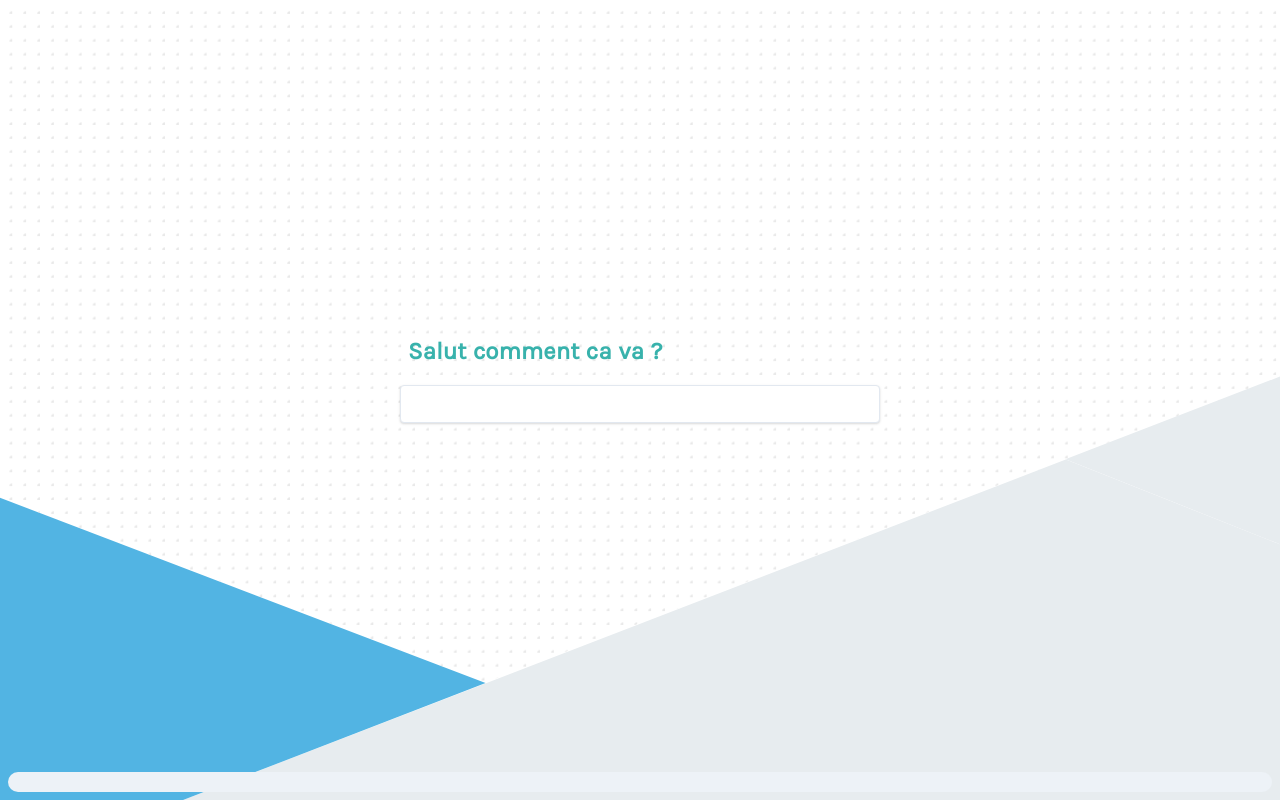
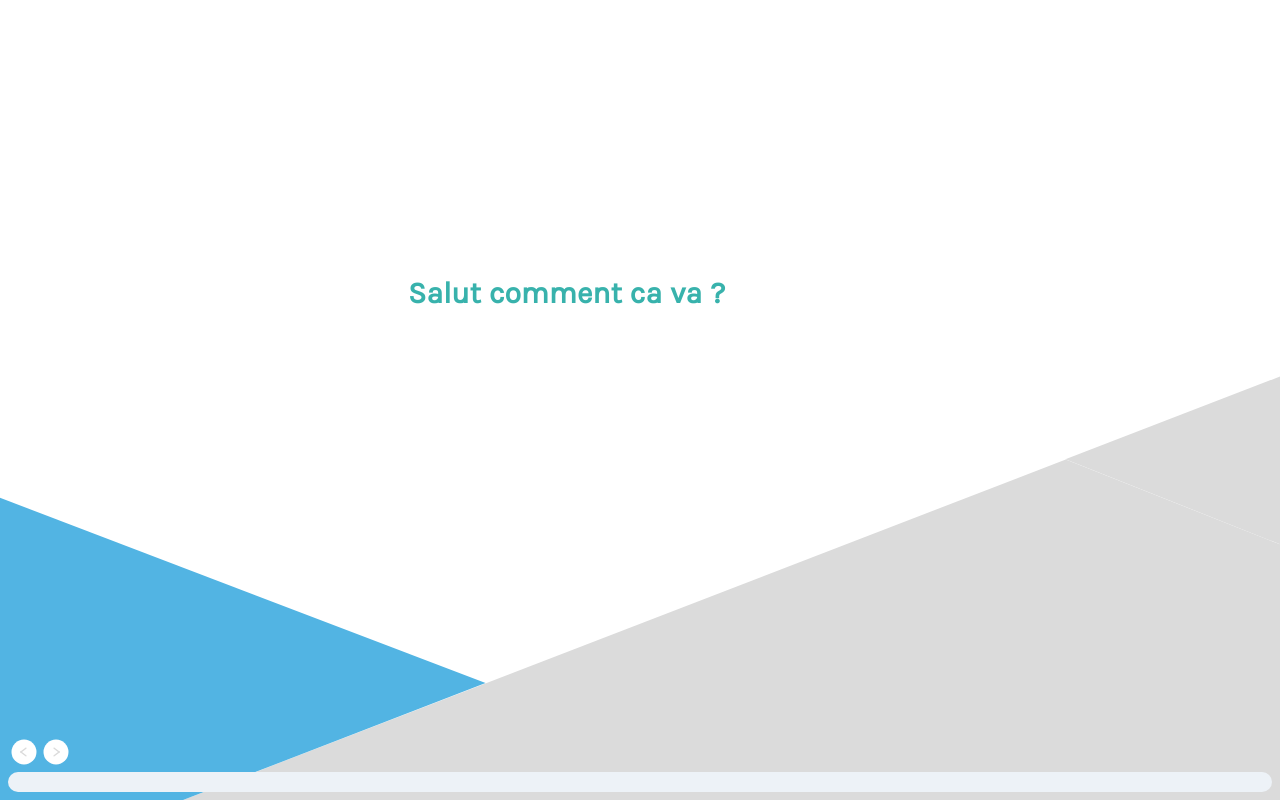
Before and after one commit to herveGuigoz/form_type, a Nuxt app: page / in a window 1280 px wide. Built offline with nearby package versions, Linux system fonts and the light colour scheme.

Commit message:
setup google API

```diff
--- /dev/null
+++ b/Doc/GoogleApi.md
@@ -0,0 +1,13 @@
+## Setup
+
+### Enable the Google Sheets API
+
+[Get creditentials](https://developers.google.com/sheets/api/quickstart/nodejs)
+
+get `credentials.json`
+
+* Client Id
+197587940647-2bvl81hjc6aptdb0gea25h8bksegsh39.apps.googleusercontent.com
+
+* Client Secret
+ynu3GxmJkuWuYAfROuv8xuYo
--- a/assets/css/tailwind.css
+++ b/assets/css/tailwind.css
@@ -8,3 +8,9 @@
   font-weight: normal;
   font-style: normal;
 }
+button:focus {
+  outline: none;
+}
+input:focus {
+  outline: none;
+}
--- a/components/FormElements/InputBox.vue
+++ b/components/FormElements/InputBox.vue
@@ -1,16 +1,16 @@
 <template>
   <div>
       <div class="mb-4">
-        <label class="block flex text-teal-500 text-2xl font-bold mb-2" for="username">
+        <label class="block flex text-teal-500 text-3xl font-bold mb-2" for="username">
           <span class="ml-2">{{ message }}</span>
         </label>
       </div>
       <input
-        class="shadow appearance-none border rounded w-full py-2 px-3 text-gray-700 leading-tight focus:outline-none focus:shadow-outline"
+        class="text-4xl appearance-none text-blue-800 w-full py-2 px-3 text-gray-700 leading-tight focus:outline-none"
         id="username"
         :type="type"
         :value="value"
-        placeholder=""
+        ref="input"
         @input="$emit('handleAnswer', $event.target.value)"
       >
   </div>
@@ -31,6 +31,9 @@ export default {
       type: String,
       required: true
     }
+  },
+  mounted () {
+    this.$nextTick(()=> this.$refs.input.focus())
   }
 }
 </script>
--- /dev/null
+++ b/components/GoBackIcon.vue
@@ -0,0 +1,18 @@
+<template>
+<svg class="h-8 w-8" xmlns="http://www.w3.org/2000/svg" viewBox="0 0 128 128">
+<path fill="#fff" d="M64 14A50 50 0 1 0 64 114A50 50 0 1 0 64 14Z"/>
+<path :fill="isAvailaible ? '#52B4E3' : '#dbdbdb'" d="M51.5,67c-0.9,0-1.8-0.4-2.4-1.2c-1-1.3-0.7-3.2,0.6-4.2l20-15c1.3-1,3.2-0.7,4.2,0.6c1,1.3,0.7,3.2-0.6,4.2l-20,15C52.8,66.8,52.1,67,51.5,67z"/>
+  <path :fill="isAvailaible ? '#52B4E3' : '#dbdbdb'" d="M71.5,82c-0.6,0-1.3-0.2-1.8-0.6l-20-15c-1.3-1-1.6-2.9-0.6-4.2s2.9-1.6,4.2-0.6l20,15c1.3,1,1.6,2.9,0.6,4.2C73.3,81.6,72.4,82,71.5,82z"/>
+</svg>
+</template>
+
+<script>
+export default {
+  props: {
+    isAvailaible: {
+      type: Boolean,
+      required: true
+    },
+  }
+}
+</script>
--- /dev/null
+++ b/components/GoFowardIcon.vue
@@ -0,0 +1,18 @@
+<template>
+<svg class="h-8 w-8" xmlns="http://www.w3.org/2000/svg" viewBox="0 0 128 128">
+<path fill="#fff" d="M64 14A50 50 0 1 0 64 114A50 50 0 1 0 64 14Z"/>
+<path :fill="isAvailaible ? '#52B4E3' : '#dbdbdb'" d="M76.5,67c-0.6,0-1.3-0.2-1.8-0.6l-20-15c-1.3-1-1.6-2.9-0.6-4.2c1-1.3,2.9-1.6,4.2-0.6l20,15c1.3,1,1.6,2.9,0.6,4.2C78.3,66.6,77.4,67,76.5,67z"/>
+<path :fill="isAvailaible ? '#52B4E3' : '#dbdbdb'" d="M56.5,82c-0.9,0-1.8-0.4-2.4-1.2c-1-1.3-0.7-3.2,0.6-4.2l20-15c1.3-1,3.2-0.7,4.2,0.6c1,1.3,0.7,3.2-0.6,4.2l-20,15C57.8,81.8,57.1,82,56.5,82z"/>
+</svg>
+</template>
+
+<script>
+export default {
+  props: {
+    isAvailaible: {
+      type: Boolean,
+      required: true
+    },
+  }
+}
+</script>
--- /dev/null
+++ b/credentials.json
@@ -0,0 +1 @@
+{"installed":{"client_id":"197587940647-2bvl81hjc6aptdb0gea25h8bksegsh39.apps.googleusercontent.com","project_id":"form-type-nuxt-1576885571488","auth_uri":"https://accounts.google.com/o/oauth2/auth","token_uri":"https://oauth2.googleapis.com/token","auth_provider_x509_cert_url":"https://www.googleapis.com/oauth2/v1/certs","client_secret":"ynu3GxmJkuWuYAfROuv8xuYo","redirect_uris":["urn:ietf:wg:oauth:2.0:oob","http://localhost"]}}
--- a/layouts/default.vue
+++ b/layouts/default.vue
@@ -29,34 +29,9 @@ html {
   background-position: bottom;
   background-size: cover;
   height: 100vh;
+  width: 100%;
+  z-index: -99;
   background-repeat: no-repeat;
-}
-.button--green {
-  display: inline-block;
-  border-radius: 4px;
-  border: 1px solid #3b8070;
-  color: #3b8070;
-  text-decoration: none;
-  padding: 10px 30px;
-}
-
-.button--green:hover {
-  color: #fff;
-  background-color: #3b8070;
-}
-
-.button--grey {
-  display: inline-block;
-  border-radius: 4px;
-  border: 1px solid #35495e;
-  color: #35495e;
-  text-decoration: none;
-  padding: 10px 30px;
-  margin-left: 15px;
-}
-
-.button--grey:hover {
-  color: #fff;
-  background-color: #35495e;
+  position: fixed;
 }
 </style>
--- a/pages/index.vue
+++ b/pages/index.vue
@@ -1,19 +1,25 @@
 <template>
   <div class="w-full h-screen flex flex-col items-center justify-end">
-    <div v-if="isCompleted" class="w-full max-w-xl h-full flex flex-col justify-center">
+    <transition name="next" mode="out-in">
+      <div v-if="isCompleted" class="w-full max-w-xl ml-10 h-full flex flex-col justify-center">
         <div v-for="(question, index) in questions" :key="index" class="text-teal-500 text-2xl">
           <span>{{ question.value }} : </span>
           <span>{{ question.answer }}</span>
         </div>
       </div>
+    </transition>
     <div v-if="!isCompleted" class="w-full max-w-xl h-full flex flex-col justify-center">
       <form
         @submit.prevent="next"
-        class="rounded px-8 pt-8 pb-8 mb-4 mx-4"
+        autocomplete="off"
+        class="rounded px-8 pb-8 mx-4 -mt-10"
       >
-        <transition name="slide-up">
+        <transition :name="currentTransition" mode="out-in">
           <component
               :is="formsTypeComponents"
+              :key="currentQuestion"
+              enter-active-class="fadeIn"
+              leave-active-class="fadeOut"
               :type="questions[currentQuestion].type"
               :message="questions[currentQuestion].value"
               :value="questions[currentQuestion].answer"
@@ -33,6 +39,14 @@
         </transition>
       </div>
     </div>
+    <div class="w-full flex px-2 mb-1">
+      <div @click="previous">
+        <go-back-icon :isAvailaible="currentQuestion !== 0 && !isCompleted"/>
+      </div>
+      <div @click="next">
+        <go-foward-icon :isAvailaible="isInputValid && !isCompleted"/>
+      </div>
+    </div>
     <div class="w-full px-2">
       <progress-bar :percentage="contentProgress" class="mb-2 h-5">
         <span class="text-xs text-white w-full flex justify-end pr-2">{{contentProgress}}%</span>
@@ -44,14 +58,19 @@
 <script>
 import InputBox from "../components/FormElements/InputBox";
 import ProgressBar from "../components/ProgressBar";
+import GoBackIcon from '../components/GoBackIcon'
+import GoFowardIcon from '../components/GoFowardIcon'
 export default {
   components: {
     InputBox,
-    ProgressBar
+    ProgressBar,
+    GoBackIcon,
+    GoFowardIcon
   },
   data() {
     return {
       isCompleted: false,
+      currentTransition: '',
       currentQuestion: 0,
       questions: [
         {
@@ -66,7 +85,7 @@ export default {
         },
         {
           type: 'text',
-          value: 'Ca te rend heureux ?',
+          value: 'As tu fais tout tes cadeaux ?',
           answer: ''
         }
       ]
@@ -92,6 +111,13 @@ export default {
     handleAnswer(answer) {
       this.questions[this.currentQuestion].answer = answer
     },
+    previous() {
+      if (this.currentQuestion === 0) {
+        return
+      }
+      this.currentTransition = 'prev'
+      this.currentQuestion--
+    },
     next () {
       if (!this.isInputValid) {
         return
@@ -100,6 +126,7 @@ export default {
         this.isCompleted = true
         return
       }
+      this.currentTransition = 'next'
       this.currentQuestion++
     }
   }
@@ -118,4 +145,33 @@ export default {
     transform: translateY(20px);
     opacity: 0;
   }
+
+  /* prefixed with "next" so the next button easily changes to this block of CSS */
+  .next-enter { opacity: 0; transform: scale3d(2, 0.5, 1) translate3d(400px, 0, 0); }
+  .next-enter-to { transform: scale3d(1, 1, 1); }
+  .next-enter-active,
+  .next-leave-active { transition: 0.5s cubic-bezier(0.68, -0.55, 0.265, 1.55); }
+  .next-leave { transform: scale3d(1, 1, 1); }
+  .next-leave-to { opacity: 0; transform: scale3d(2, 0.5, 1) translate3d(-400px, 0, 0); }
+
+  /* prefixed with "prev" so the prev button easily changes to this block of CSS */
+  .prev-enter { opacity: 0; transform: scale3d(2, 0.5, 1) translate3d(-400px, 0, 0); }
+  .prev-enter-to { transform: scale3d(1, 1, 1); }
+  .prev-enter-active,
+  .prev-leave-active { transition: 0.5s cubic-bezier(0.68, -0.55, 0.265, 1.55); }
+  .prev-leave { transform: scale3d(1, 1, 1); }
+  .prev-leave-to { opacity: 0; transform: scale3d(2, 0.5, 1) translate3d(400px, 0, 0); }
+
+  /* if animations are reduced at the OS level, use simpler transitions */
+  @media screen and (prefers-reduced-motion: reduce) {
+    .next-enter { opacity: 0; transform: translate3d(100px, 0, 0); }
+    .next-enter-active,
+    .next-leave-active { transition: 0.5s; }
+    .next-leave-to { opacity: 0; transform: translate3d(-100px, 0, 0); }
+
+    .prev-enter { opacity: 0; transform: translate3d(-100px, 0, 0); }
+    .prev-enter-active,
+    .prev-leave-active { transition: 0.5s; }
+    .prev-leave-to { opacity: 0; transform: translate3d(100px, 0, 0); }
+  }
 </style>
```
Also changed, not shown: package.json (line endings or trailing spaces), static/bg.svg, 1 other file (tests, documents, lock files or other folders). Lines whose indentation alone changed are shown as unchanged.
